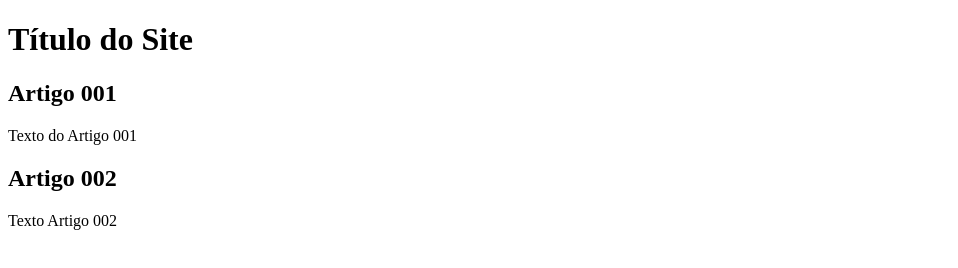
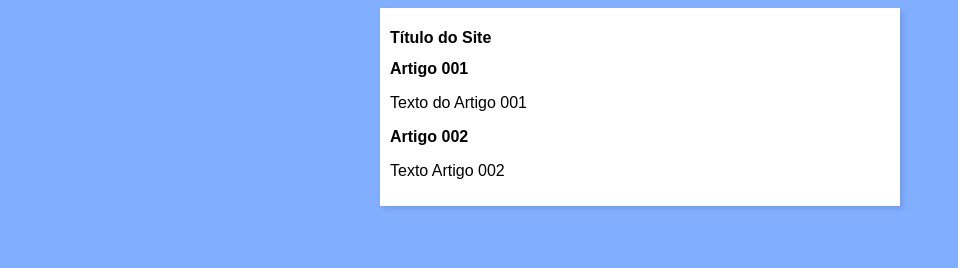
Before and after one commit to doisdois/projeto-site, a plain HTML site: page index.html in a window 1280 px wide. Shown: the whole page, without its empty margins (0-958 px from the left). Drawn offline with Linux system fonts and the light colour scheme.

Commit message:
iniciei o design

```diff
--- /dev/null
+++ b/estilo.css
@@ -0,0 +1,16 @@
+*{
+    font-family: Arial, Helvetica, sans-serif;
+    font-size: 16px;
+}
+
+body{
+    background-color: rgb(130, 174, 255);
+}
+
+main{
+    background-color: white;
+    width: 500px;
+    margin: auto;
+    padding: 10px;
+    box-shadow: 3px 3px 5px rgba(0, 0, 0, 0.103);
+}
--- a/index.html
+++ b/index.html
@@ -5,6 +5,7 @@
     <meta http-equiv="X-UA-Compatible" content="IE=edge">
     <meta name="viewport" content="width=device-width, initial-scale=1.0">
     <title>Título do Site</title>
+    <link rel="stylesheet" href="estilo.css">
 </head>
 <body>
     <main>
```
